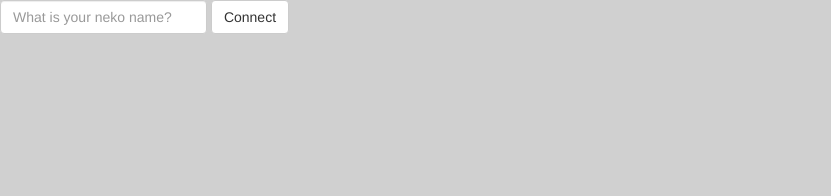
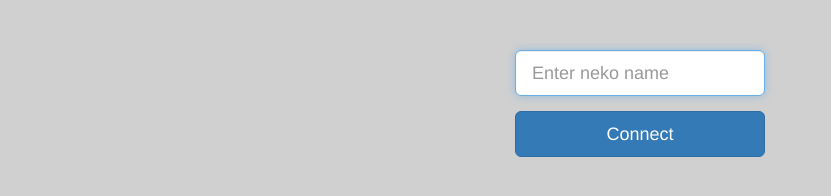
Before and after one commit to notenoughneon/nekocafe, a website: page static/index.html in a window 1280 px wide. Shown: the whole page, without its empty margins (0-831 px from the left). Drawn offline with nearby package versions, Linux system fonts and the light colour scheme.

Commit message:
improve sign in screen

```diff
--- a/static/index.html
+++ b/static/index.html
@@ -13,7 +13,12 @@
             #loginScreen {
                 height: 100%;
                 width: 100%;
+                padding-top: 50px;
                 background-color: #d0d0d0;
+            }
+            #loginForm {
+                max-width: 250px;
+                margin: 0 auto;
             }
             #chatScreen {
                 display: none;
@@ -31,10 +36,14 @@
         </style>
     </head>
     <body>
-        <div id="loginScreen">
-            <form id="loginForm" class="form-inline">
-                <input id="nick" class="form-control" placeholder="What is your neko name?" type="text" />
-                <button class="btn btn-default">Connect</button>
+        <div id="loginScreen" class="container">
+            <form id="loginForm">
+                <div class="form-group">
+                <input id="nick" class="form-control input-lg"
+                placeholder="Enter neko name" type="text" required
+                autofocus />
+                </div>
+                <button class="btn btn-lg btn-primary btn-block">Connect</button>
             </form>
         </div>
 
```
